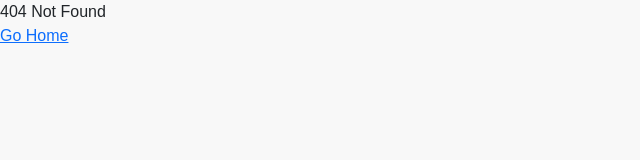
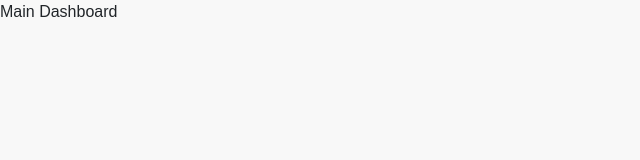
Before and after one commit to jrazec/qroom, a React (Create React App) app in the folder frontend/: page /user in a window 1280 px wide. Before the commit this address had no page. Shown: the top 160 px of the page, without its empty margins (0-640 px from the left). Built offline with nearby package versions, Linux system fonts and the light colour scheme.

Commit message:
create routes

```diff
--- a/frontend/src/admin/LayoutAdmin.js
+++ b/frontend/src/admin/LayoutAdmin.js
@@ -16,16 +16,16 @@
         <nav id="botNav">
             <ul class="nav flex-column">
               <li class="nav-item">
-              <Link to="/" class="nav-link text-white active">Home</Link>
+              <Link to="/admin" class="nav-link text-white active">Home</Link>
               </li>
               <li class="nav-item">
-                <Link to="/accounts" class="nav-link text-white">Accounts</Link>
+                <Link to="/admin/accounts" class="nav-link text-white">Accounts</Link>
               </li>
               <li class="nav-item">
-                <Link to="/scheduling" class="nav-link text-white">Scheduling</Link>
+                <Link to="/admin/scheduling" class="nav-link text-white">Scheduling</Link>
               </li>
               <li class="nav-item">
-                <Link to="/feedback" class="nav-link text-white">Feedback</Link>
+                <Link to="/admin/feedback" class="nav-link text-white">Feedback</Link>
               </li>
               <li class="nav-item">
                 <Link to="/" class="nav-link text-white">logout</Link>
--- a/frontend/src/users/LoginUser.js
+++ b/frontend/src/users/LoginUser.js
@@ -1,9 +1,9 @@
 import React from "react";
 
-function LoginUser() {
+function LoginUser({page}) {
     return (
         <>
-        <div>Login User</div>
+        <div>{page}</div>
         </>
     );
 }
```
Also changed, not shown: frontend/src/App.js (+42 -28 lines).
